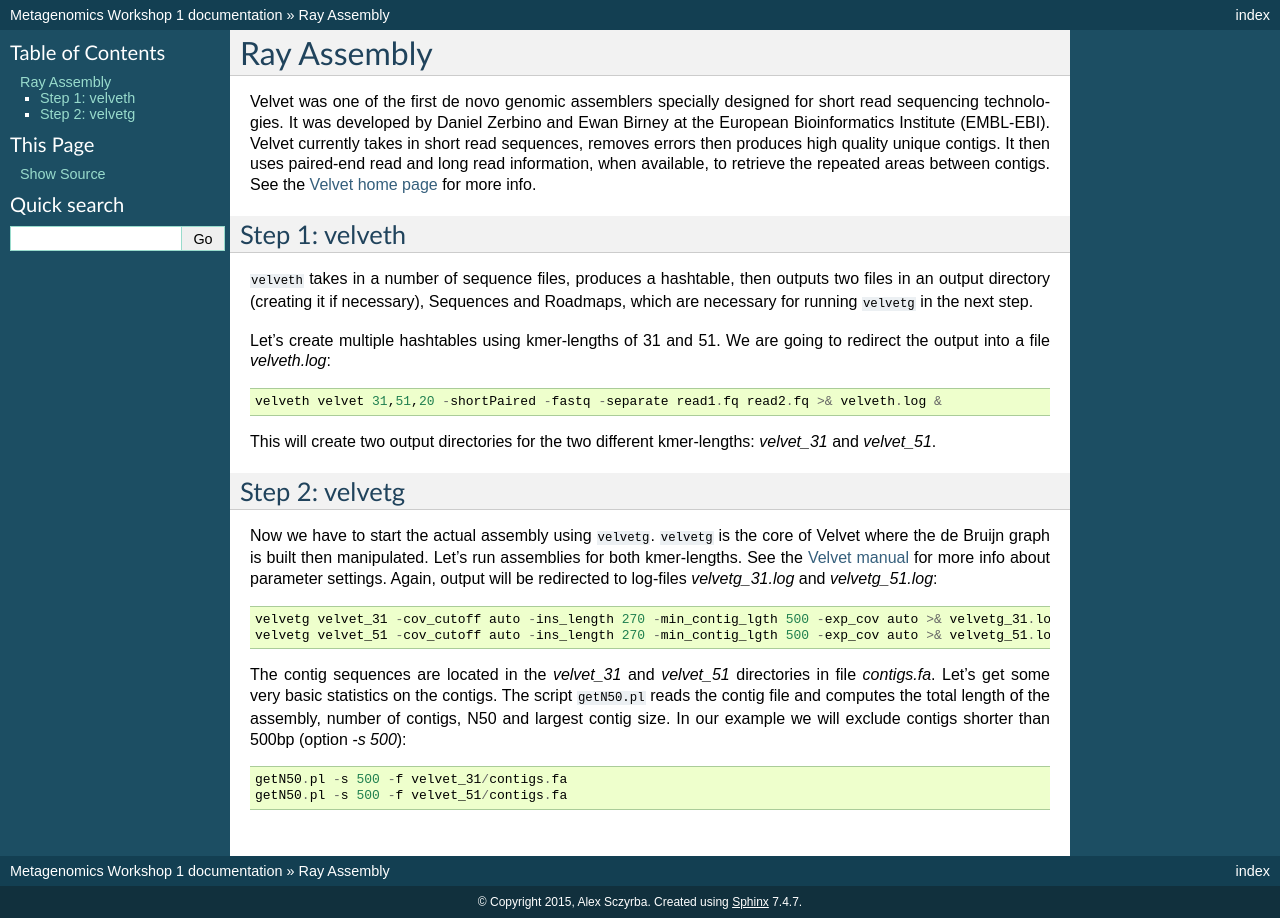
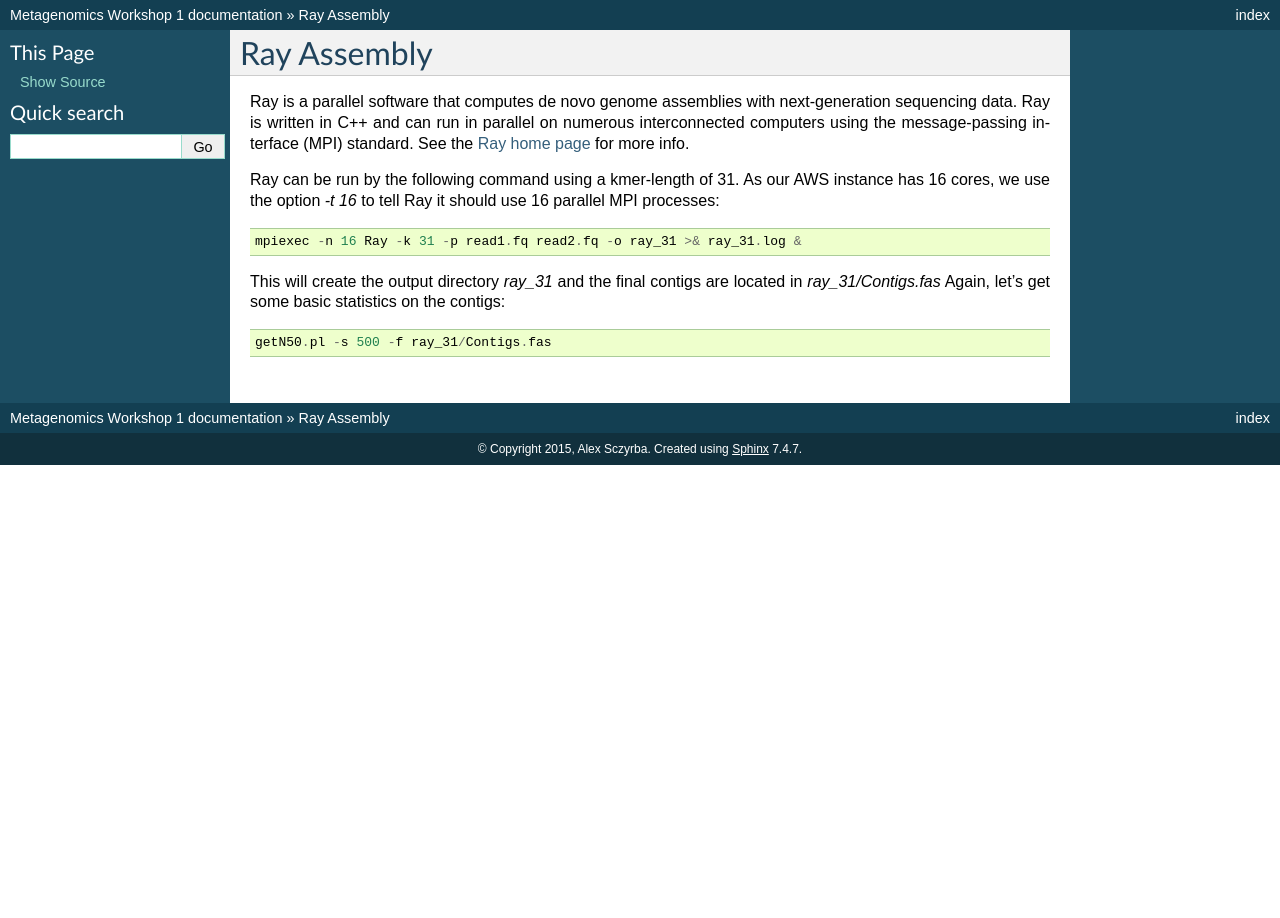
Before and after one commit to metagenomics/metagenomics-workshop, a Sphinx documentation site: the page built from docs/assembly/ray.rst, in a window 1280 px wide. Built offline with Sphinx 7.4.7, drawn with Linux system fonts in a browser that asks for light colours.

Commit message:
Update ray.rst

```diff
--- a/docs/assembly/ray.rst
+++ b/docs/assembly/ray.rst
@@ -1,28 +1,14 @@
 Ray Assembly
 ============
 
-Velvet was one of the first de novo genomic assemblers specially designed for short read sequencing technologies. It was  developed by Daniel Zerbino and Ewan Birney at the European Bioinformatics Institute (EMBL-EBI). Velvet currently takes in short read sequences, removes errors then produces high quality unique contigs. It then uses paired-end read and long read information, when available, to retrieve the repeated areas between contigs. See the `Velvet home page <https://www.ebi.ac.uk/~zerbino/velvet/>`_ for more info.
+Ray is a parallel software that computes de novo genome assemblies with next-generation sequencing data.
+Ray is written in C++ and can run in parallel on numerous interconnected computers using the message-passing interface (MPI) standard. See the `Ray home page <http://denovoassembler.sourceforge.net/>`_ for more info.
 
-Step 1: velveth
----------------
-``velveth`` takes in a number of sequence files, produces a hashtable, then
-outputs two files in an output directory (creating it if necessary), Sequences
-and Roadmaps, which are necessary for running ``velvetg`` in the next step.
+Ray can be run by the following command using a kmer-length of 31. As our AWS instance has 16 cores, we use the option `-t 16` to tell Ray it should use 16 parallel MPI processes::
 
-Let's create multiple hashtables using kmer-lengths of 31 and 51. We are going to redirect the output into a file `velveth.log`::
+  mpiexec -n 16 Ray -k 31 -p read1.fq read2.fq -o ray_31 >& ray_31.log &
 
-  velveth velvet 31,51,20 -shortPaired -fastq -separate read1.fq read2.fq >& velveth.log &
+This will create the output directory `ray_31` and the final contigs are located in `ray_31/Contigs.fas`
+Again, let's get some  basic statistics on the contigs::
 
-This will create two output directories for the two different kmer-lengths: `velvet_31` and `velvet_51`.
-
-Step 2: velvetg
----------------
-Now we have to start the actual assembly using ``velvetg``. ``velvetg`` is the core of Velvet where the de Bruijn graph is built then manipulated. Let's run assemblies for both kmer-lengths. See the `Velvet manual <https://www.ebi.ac.uk/~zerbino/velvet/Manual.pdf>`_ for more info about parameter settings. Again, output will be redirected to log-files `velvetg_31.log` and `velvetg_51.log`::
-
-  velvetg velvet_31 -cov_cutoff auto -ins_length 270 -min_contig_lgth 500 -exp_cov auto >& velvetg_31.log &
-  velvetg velvet_51 -cov_cutoff auto -ins_length 270 -min_contig_lgth 500 -exp_cov auto >& velvetg_51.log &
-
-The contig sequences are located in the `velvet_31` and `velvet_51` directories in file `contigs.fa`. Let's get some very basic statistics on the contigs. The script ``getN50.pl`` reads the contig file and computes the total length of the assembly, number of contigs, N50 and largest contig size. In our example we will exclude contigs shorter than 500bp (option `-s 500`)::
-
-  getN50.pl -s 500 -f velvet_31/contigs.fa
-  getN50.pl -s 500 -f velvet_51/contigs.fa
+  getN50.pl -s 500 -f ray_31/Contigs.fas
```
